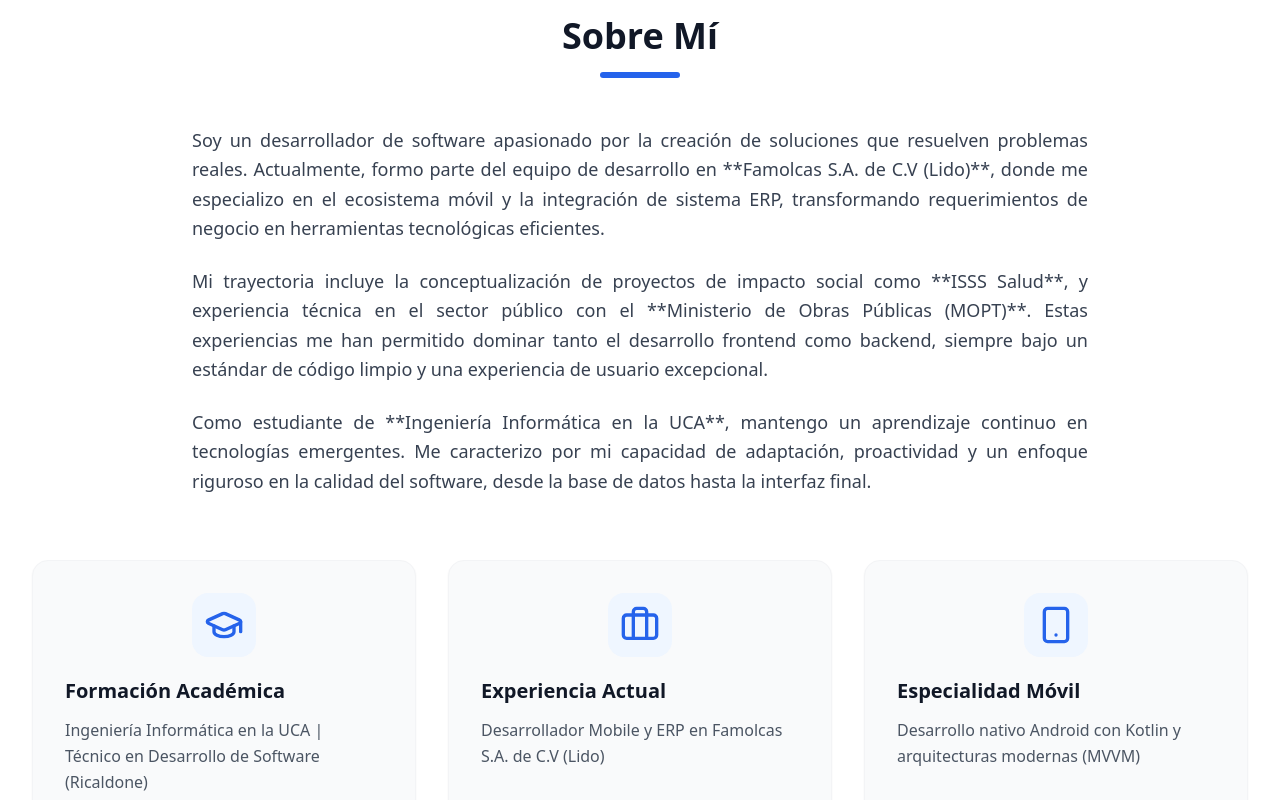
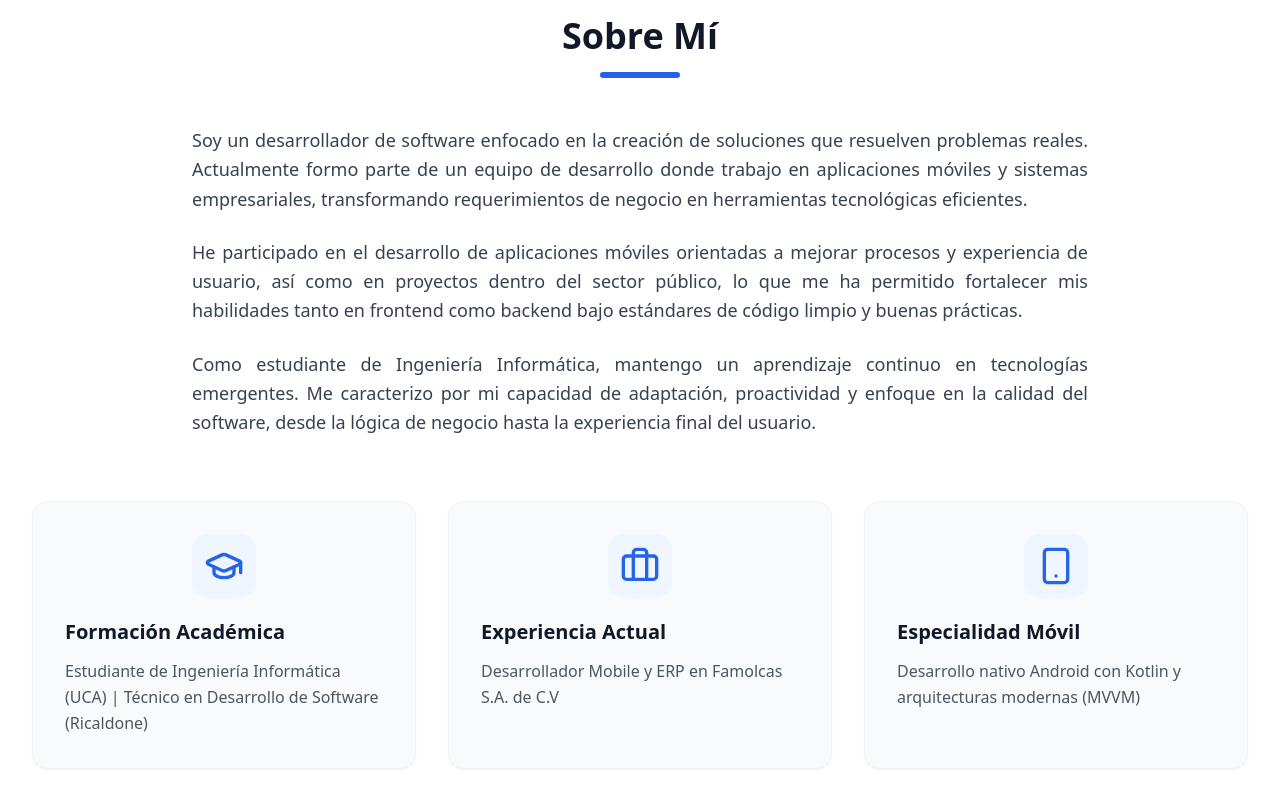
Before and after one commit to Xx-pocasangre-xX/Portafolio, a React (Vite) app in the folder frontend/: page / in a window 1280 px wide. Shown: the part 880-1680 px from the top of the page. Built offline with nearby package versions, Linux system fonts and the light colour scheme.

Commit message:
arreglo de redaccion de parrafos

```diff
--- a/frontend/src/components/sections/AboutSection.jsx
+++ b/frontend/src/components/sections/AboutSection.jsx
@@ -13,12 +13,12 @@
     {
       icon: <GraduationCap className="w-10 h-10" />,
       title: "Formación Académica",
-      description: "Ingeniería Informática en la UCA | Técnico en Desarrollo de Software (Ricaldone)"
+      description: "Estudiante de Ingeniería Informática (UCA) | Técnico en Desarrollo de Software (Ricaldone)"
     },
     {
       icon: <Briefcase className="w-10 h-10" />,
       title: "Experiencia Actual",
-      description: "Desarrollador Mobile y ERP en Famolcas S.A. de C.V (Lido)"
+      description: "Desarrollador Mobile y ERP en Famolcas S.A. de C.V"
     },
     {
       icon: <Smartphone className="w-10 h-10" />,
@@ -28,7 +28,7 @@
     {
       icon: <Sparkles className="w-10 h-10" />,
       title: "Enfoque UI/UX",
-      description: "Diseño de interfaces intuitivas y prototipado avanzado en Figma"
+      description: "Diseño de interfaces intuitivas y prototipado en Figma"
     },
     {
       icon: <Server className="w-10 h-10" />,
@@ -38,7 +38,7 @@
     {
       icon: <Zap className="w-10 h-10" />,
       title: "Perfil Profesional",
-      description: "Enfocado en la optimización de procesos y soluciones escalables"
+      description: "Enfocado en optimización de procesos y desarrollo de soluciones escalables"
     }
   ];
 
@@ -52,23 +52,21 @@
 
         <div className="max-w-4xl mx-auto mb-16">
           <p className="text-gray-700 mb-6 text-lg text-justify leading-relaxed">
-            Soy un desarrollador de software apasionado por la creación de soluciones que resuelven problemas reales.
-            Actualmente, formo parte del equipo de desarrollo en **Famolcas S.A. de C.V (Lido)**, donde me especializo
-            en el ecosistema móvil y la integración de sistema ERP, transformando requerimientos de negocio en
-            herramientas tecnológicas eficientes.
+            Soy un desarrollador de software enfocado en la creación de soluciones que resuelven problemas reales.
+            Actualmente formo parte de un equipo de desarrollo donde trabajo en aplicaciones móviles y sistemas empresariales,
+            transformando requerimientos de negocio en herramientas tecnológicas eficientes.
           </p>
 
           <p className="text-gray-700 mb-6 text-lg text-justify leading-relaxed">
-            Mi trayectoria incluye la conceptualización de proyectos de impacto social como **ISSS Salud**,
-            y experiencia técnica en el sector público con el **Ministerio de Obras Públicas (MOPT)**. Estas experiencias
-            me han permitido dominar tanto el desarrollo frontend como backend, siempre bajo un estándar de
-            código limpio y una experiencia de usuario excepcional.
+            He participado en el desarrollo de aplicaciones móviles orientadas a mejorar procesos y experiencia de usuario,
+            así como en proyectos dentro del sector público, lo que me ha permitido fortalecer mis habilidades tanto en frontend
+            como backend bajo estándares de código limpio y buenas prácticas.
           </p>
 
           <p className="text-gray-700 text-lg text-justify leading-relaxed">
-            Como estudiante de **Ingeniería Informática en la UCA**, mantengo un aprendizaje continuo en tecnologías
-            emergentes. Me caracterizo por mi capacidad de adaptación, proactividad y un enfoque riguroso en la
-            calidad del software, desde la base de datos hasta la interfaz final.
+            Como estudiante de Ingeniería Informática, mantengo un aprendizaje continuo en tecnologías emergentes.
+            Me caracterizo por mi capacidad de adaptación, proactividad y enfoque en la calidad del software,
+            desde la lógica de negocio hasta la experiencia final del usuario.
           </p>
         </div>
 
```
